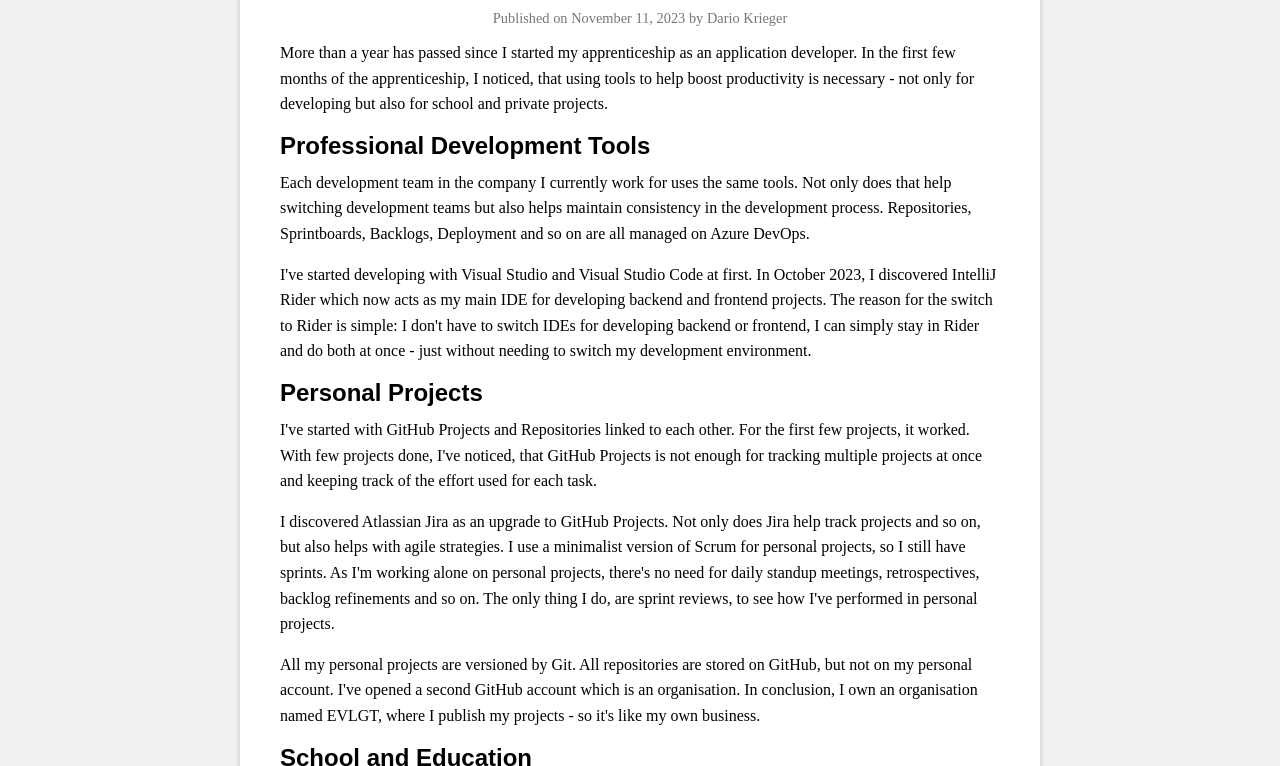
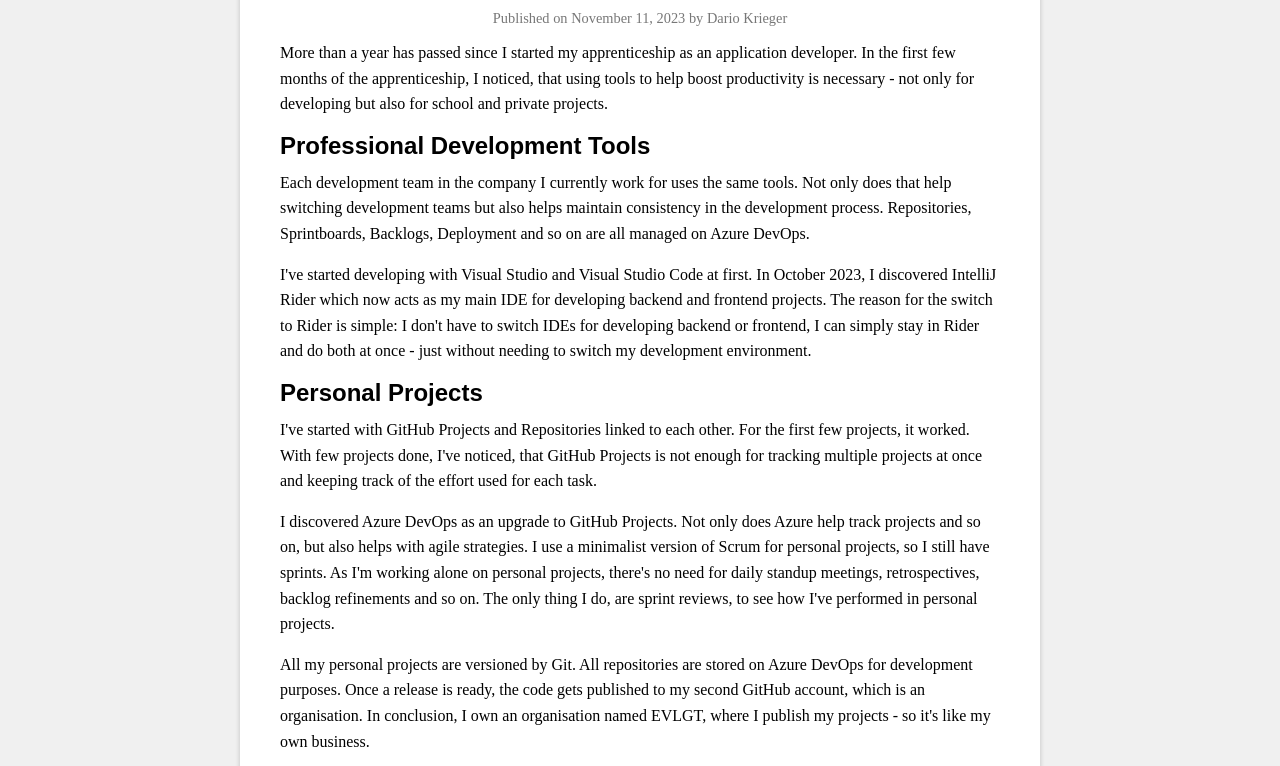
Before and after one commit to dariokrie/dev, a plain HTML site: page src/articles/productivity-tools.html in a window 1280 px wide. Shown: the part 170-936 px from the top of the page. Drawn offline with Linux system fonts and the light colour scheme.

Commit message:
adjustments to productivity article

```diff
--- a/src/articles/productivity-tools.html
+++ b/src/articles/productivity-tools.html
@@ -39,13 +39,13 @@
                 enough for tracking multiple projects at once and keeping track of the effort used for each task.
             </p>
             <p>
-                I discovered Atlassian Jira as an upgrade to GitHub Projects. Not only does Jira help track projects and so on, but also helps with agile strategies.
+                I discovered Azure DevOps as an upgrade to GitHub Projects. Not only does Azure help track projects and so on, but also helps with agile strategies.
                 I use a minimalist version of Scrum for personal projects, so I still have sprints. As I'm working alone on personal projects, there's no need for daily standup
                 meetings, retrospectives, backlog refinements and so on. The only thing I do, are sprint reviews, to see how I've performed in personal projects.
             </p>
             <p>
-                All my personal projects are versioned by Git. All repositories are stored on GitHub, but not on my personal account. I've opened a second GitHub account which
-                is an organisation. In conclusion, I own an organisation named EVLGT, where I publish my projects - so it's like my own business.
+                All my personal projects are versioned by Git. All repositories are stored on Azure DevOps for development purposes. Once a release is ready, the code gets published
+                to my second GitHub account, which is an organisation. In conclusion, I own an organisation named EVLGT, where I publish my projects - so it's like my own business.
             </p>
             <h2>School and Education</h2>
             <p>
```
